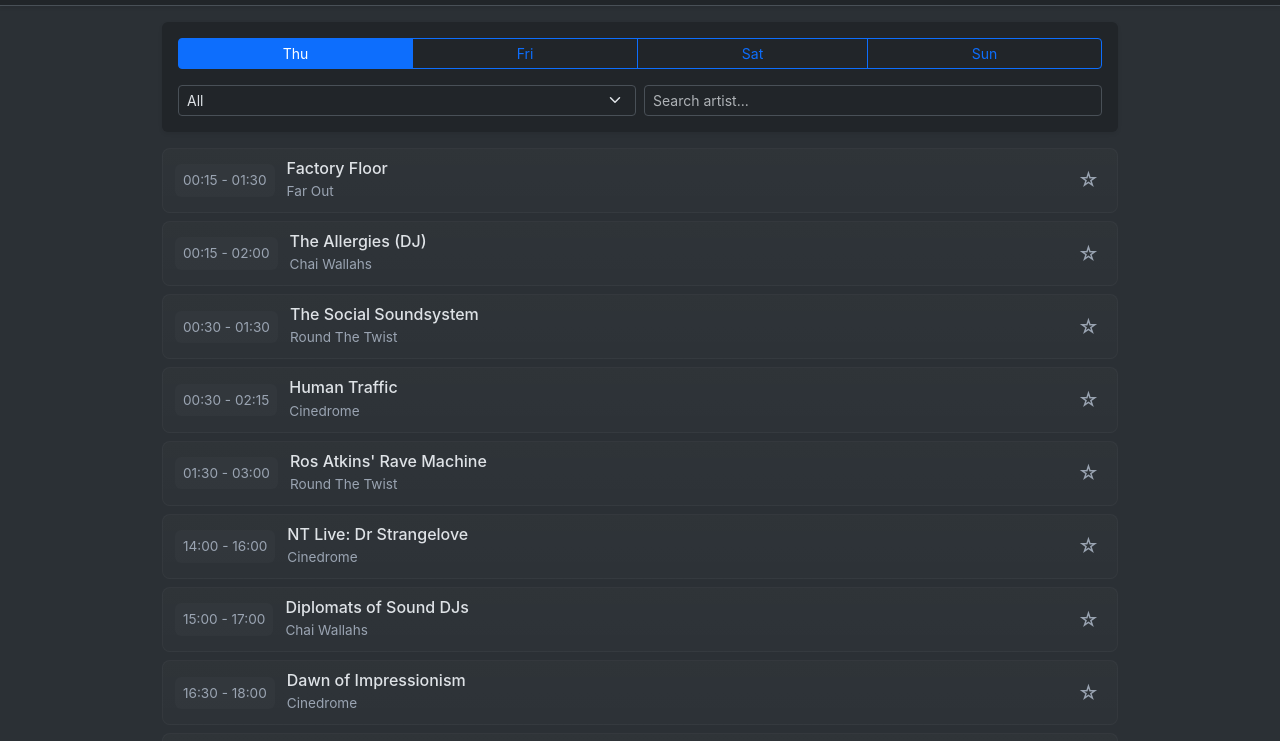
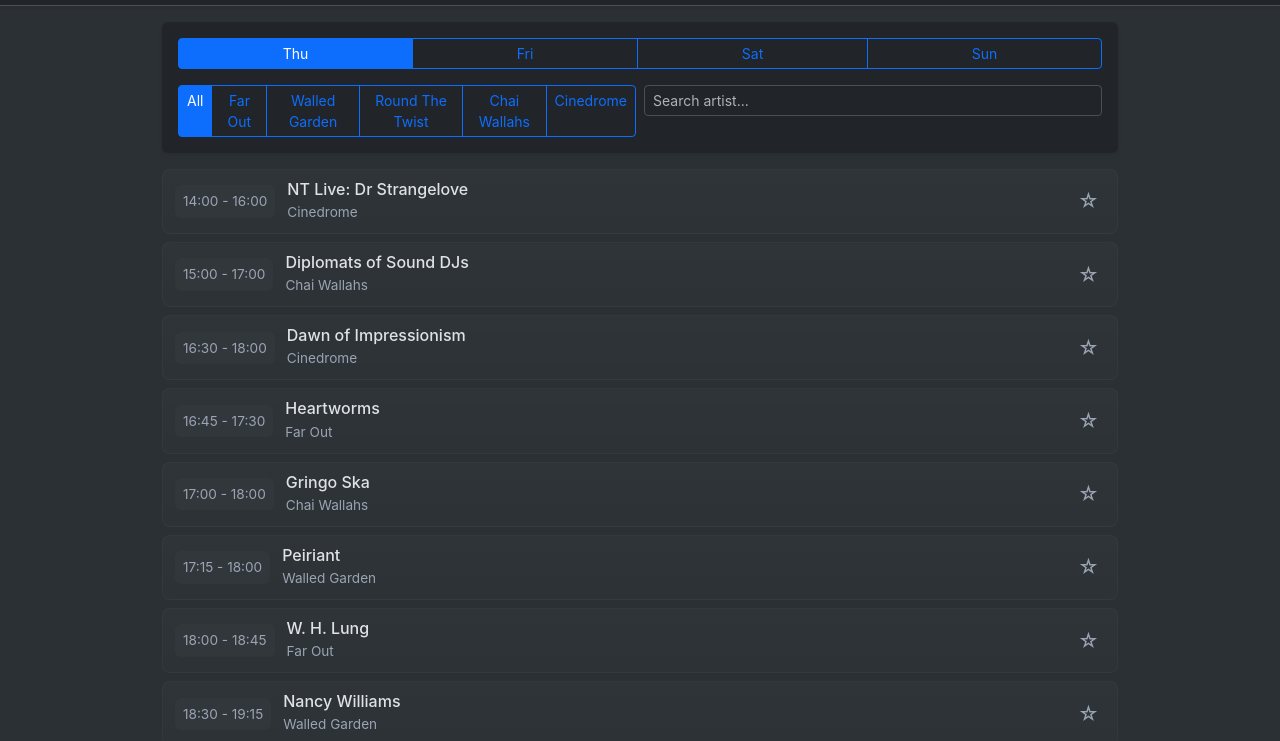
Before and after one commit to michaeljason93/greenman-timetable, a plain HTML site: page index.html in a window 1280 px wide. Shown: the part 50-791 px from the top of the page. Drawn offline with nearby package versions, Linux system fonts and the light colour scheme.

Commit message:
stage radios, fix late night slot display order

```diff
--- a/app.js
+++ b/app.js
@@ -13,7 +13,7 @@ let favorites = new Set(JSON.parse(localStorage.getItem(STORAGE_KEY) || '[]'));
 const actListEl = document.getElementById('act-list');
 // Day selector is implemented as a group of radio inputs (see index.html)
 const dayRadioEls = Array.from(document.querySelectorAll('input[name="day-radio"]'));
-const stageFilterEl = document.getElementById('stage-filter');
+const stageGroupEl = document.getElementById('stage-group');
 const searchInputEl = document.getElementById('search-input');
 const favToggleBtn = document.getElementById('fav-toggle');
 
@@ -49,12 +49,30 @@ function renderSchedule() {
   });
 
   // Sort chronologically by start time
-  filtered.sort((a, b) => a.start.localeCompare(b.start));
+  // Sort taking into account post-midnight acts (treat times between 00:00-05:59 as belonging to the previous day)
+  filtered.sort((a, b) => {
+    const ta = parseTimeForSort(a.start);
+    const tb = parseTimeForSort(b.start);
+    return ta - tb;
+  });
 
   if (filtered.length === 0) {
     actListEl.innerHTML = `<div class="empty-state">No acts found for this selection.</div>`;
     return;
   }
+
+// Parse a HH:MM time string into minutes, but treat early-morning times as after 24:00
+function parseTimeForSort(timeStr) {
+  const m = /^\s*(\d{1,2}):(\d{2})\s*$/.exec(String(timeStr || ''));
+  if (!m) return 0;
+  let hh = parseInt(m[1], 10);
+  const mm = parseInt(m[2], 10);
+
+  // Consider acts starting before 06:00 as 'late-night' of the previous day
+  if (hh >= 0 && hh < 6) hh += 24;
+
+  return hh * 60 + mm;
+}
 
   // Render cards
   actListEl.innerHTML = filtered.map(act => {
@@ -111,11 +129,7 @@ function setupEventListeners() {
     }
   }));
 
-  // Stage Selector
-  stageFilterEl.addEventListener('change', (e) => {
-    currentStage = e.target.value;
-    renderSchedule();
-  });
+  // Stage radios are wired when populateStageDropdown runs (after data is loaded)
 
   // Search Input
   searchInputEl.addEventListener('input', (e) => {
@@ -134,9 +148,28 @@ function setupEventListeners() {
 
 function populateStageDropdown() {
   const stages = ['All', ...new Set(allActs.map(a => a.stage))];
-  stageFilterEl.innerHTML = stages.map(stage =>
-    `<option value="${stage}">${stage}</option>`
-  ).join('');
+
+  // Create radio buttons (Bootstrap btn-check pattern)
+  const html = stages.map(stage => {
+    const slug = String(stage).toLowerCase().replace(/\s+/g, '-').replace(/[^a-z0-9\-]/g, '');
+    const id = `stage-${slug}`;
+    const checked = stage === currentStage ? 'checked' : '';
+    return `
+      <input type="radio" class="btn-check" name="stage-radio" id="${id}" value="${stage}" ${checked}>
+      <label class="btn btn-outline-primary btn-sm" for="${id}">${stage}</label>
+    `;
+  }).join('');
+
+  stageGroupEl.innerHTML = html;
+
+  // Attach listeners to the newly created radios
+  const stageRadioEls = Array.from(document.querySelectorAll('input[name="stage-radio"]'));
+  stageRadioEls.forEach(radio => radio.addEventListener('change', (e) => {
+    if (e.target.checked) {
+      currentStage = e.target.value;
+      renderSchedule();
+    }
+  }));
 }
 
 // Helper to escape special characters in HTML strings
--- a/index.html
+++ b/index.html
@@ -55,9 +55,10 @@
             <!-- Stage & Search Inputs -->
             <div class="row g-2">
                 <div class="col-6">
-                    <select id="stage-filter" class="form-select form-select-sm" aria-label="Select Stage">
-                        <option value="All" selected>All Stages</option>
-                    </select>
+                    <!-- Stage selector rendered as radio buttons by app.js -->
+                    <div id="stage-group" class="btn-group w-100" role="group" aria-label="Stage Selector">
+                        <!-- populated dynamically -->
+                    </div>
                 </div>
                 <div class="col-6">
                     <input type="search" id="search-input" class="form-control form-control-sm" placeholder="Search artist...">
```
Also changed, not shown: 1 other file.
